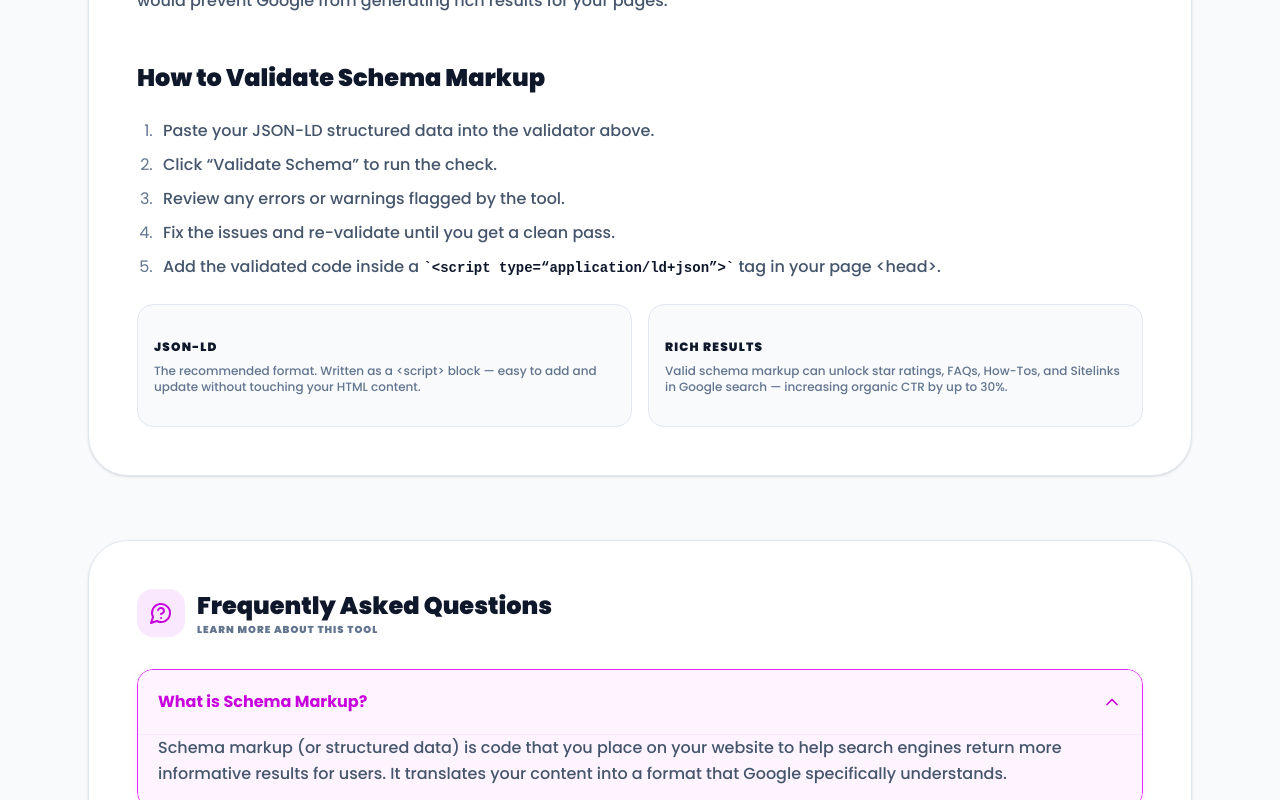
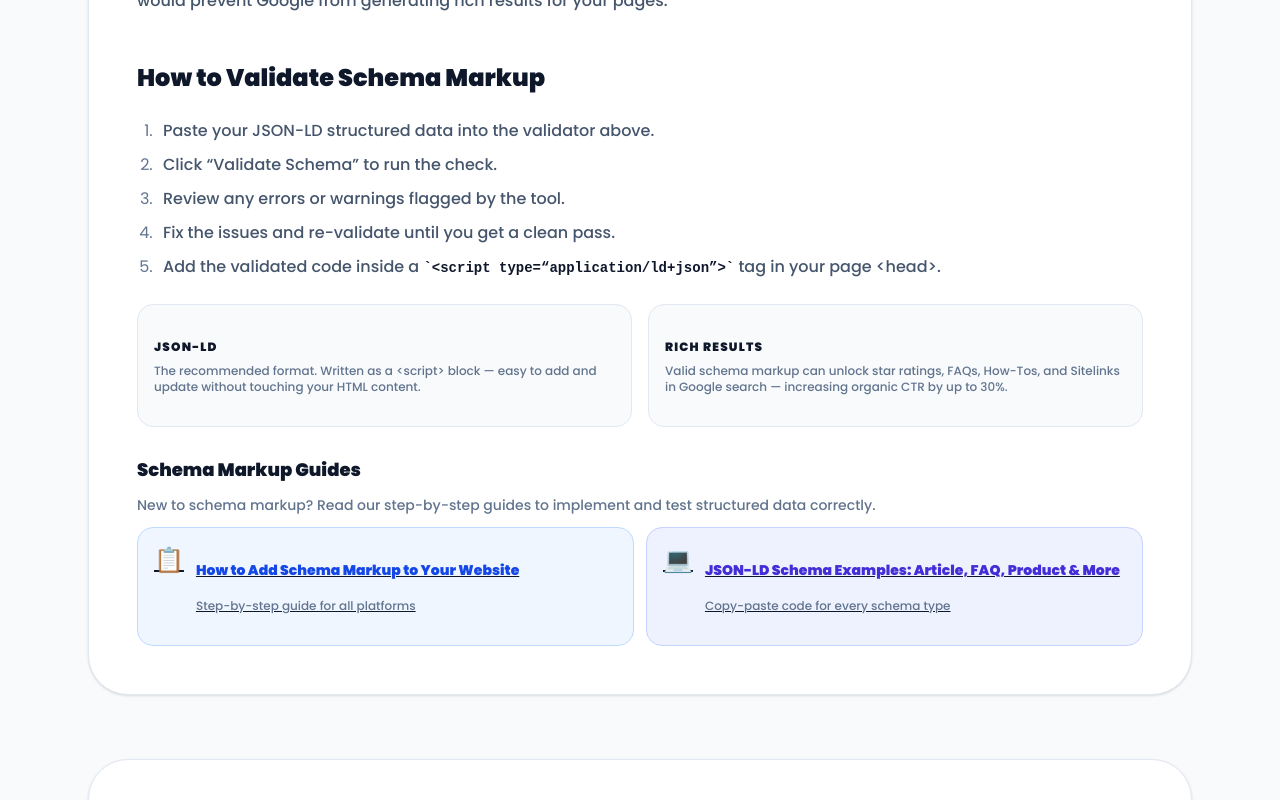
Before and after one commit to smdevelopers-in/smdevs.in, a Next.js app: page /tools/seo/schema-validator in a window 1280 px wide. Shown: the part 2000-2800 px from the top of the page. Built offline with nearby package versions, Linux system fonts and the light colour scheme.

Commit message:
seo: add internal links from schema validator tool to schema markup how-to and JSON-LD examples blogs

```diff
--- a/app/tools/seo/schema-validator/page.tsx
+++ b/app/tools/seo/schema-validator/page.tsx
@@ -121,6 +121,38 @@ export default function SchemaValidatorPage() {
               <p className="text-xs text-slate-500 font-medium">Valid schema markup can unlock star ratings, FAQs, How-Tos, and Sitelinks in Google search — increasing organic CTR by up to 30%.</p>
             </div>
           </div>
+
+          {/* Internal links to schema blog cluster */}
+          <div className="mt-6 space-y-2">
+            <h3 className="text-lg font-black text-slate-900 dark:text-white">Schema Markup Guides</h3>
+            <p className="text-sm text-slate-500 dark:text-slate-400 font-medium mb-3">New to schema markup? Read our step-by-step guides to implement and test structured data correctly.</p>
+            <div className="flex flex-col sm:flex-row gap-3">
+              <a
+                href="/resources/blogs/how-to-add-schema-markup-website-step-by-step"
+                className="flex-1 flex items-start gap-3 p-4 bg-blue-50 dark:bg-blue-950/30 border border-blue-200 dark:border-blue-800 rounded-2xl hover:bg-blue-100 dark:hover:bg-blue-900/40 transition-colors group"
+              >
+                <span className="text-2xl">📋</span>
+                <div>
+                  <p className="text-sm font-black text-blue-700 dark:text-blue-400 group-hover:underline leading-snug">
+                    How to Add Schema Markup to Your Website
+                  </p>
+                  <p className="text-xs text-slate-500 mt-0.5">Step-by-step guide for all platforms</p>
+                </div>
+              </a>
+              <a
+                href="/resources/blogs/json-ld-schema-examples-article-faq-product-breadcrumb"
+                className="flex-1 flex items-start gap-3 p-4 bg-indigo-50 dark:bg-indigo-950/30 border border-indigo-200 dark:border-indigo-800 rounded-2xl hover:bg-indigo-100 dark:hover:bg-indigo-900/40 transition-colors group"
+              >
+                <span className="text-2xl">💻</span>
+                <div>
+                  <p className="text-sm font-black text-indigo-700 dark:text-indigo-400 group-hover:underline leading-snug">
+                    JSON-LD Schema Examples: Article, FAQ, Product & More
+                  </p>
+                  <p className="text-xs text-slate-500 mt-0.5">Copy-paste code for every schema type</p>
+                </div>
+              </a>
+            </div>
+          </div>
         </div>
       }
       faqs={VALIDATOR_FAQS}
```
